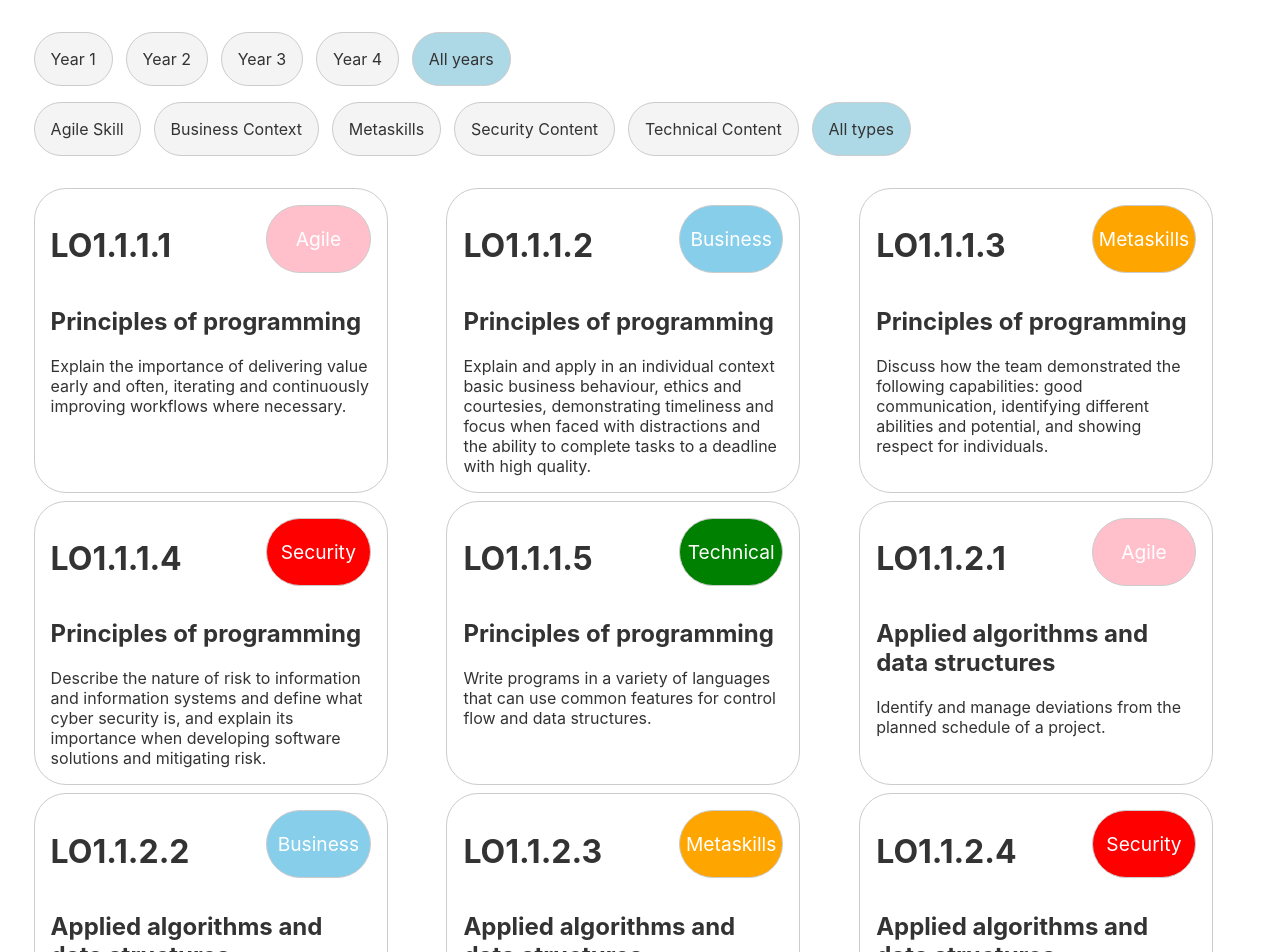
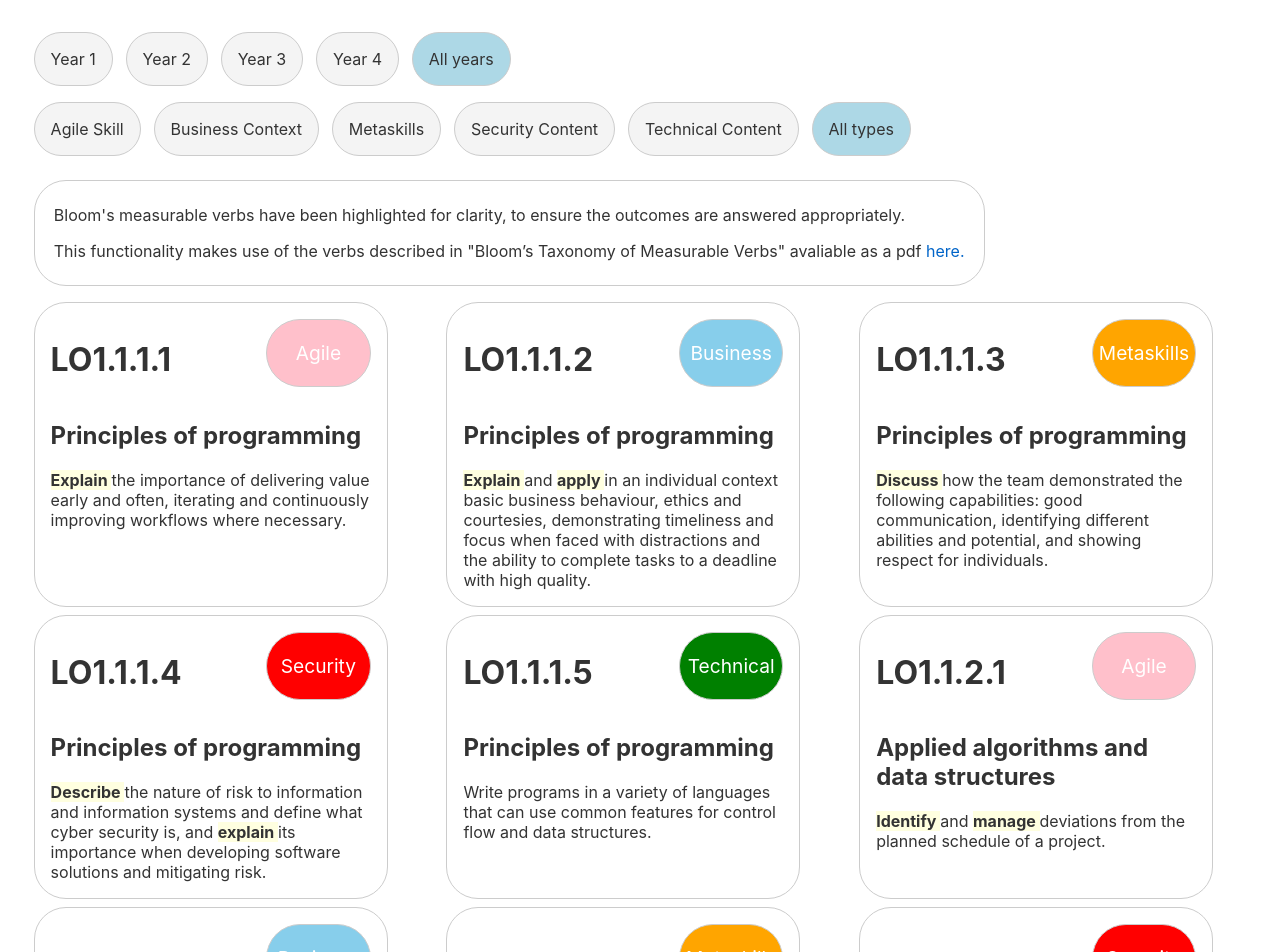
Before and after one commit to IllogicalTree/outcome-planner, a Svelte app: page / in a window 1280 px wide. Shown: the top 952 px of the page. Built offline with nearby package versions, Linux system fonts and the light colour scheme.

Commit message:
adds blooms measurable verb highlighting

```diff
--- a/src/App.svelte
+++ b/src/App.svelte
@@ -1,6 +1,7 @@
 <script>
 
 	export let all_outcomes;
+	export let all_blooms_verbs;
 
 	let outcomes = all_outcomes;
 	let yearFilter = "All";
@@ -42,6 +43,34 @@
 	];
 	let getTypeColour = (type) => 'background-color: ' + typeColors.get(type);
 
+	let allMeasurableVerbs = [];
+	let bloomsMeasurableVerbs = [];
+	let false_positive_verbs = [
+		'value',
+		'complete',
+		'rate',
+		'schedule',
+		'test',
+		'use'
+	]
+
+	all_blooms_verbs.forEach(type => bloomsMeasurableVerbs.push(...type.verbs));
+
+	for (let verb of bloomsMeasurableVerbs) {
+		if (!false_positive_verbs.includes(verb)) {
+			allMeasurableVerbs.push(verb);
+			allMeasurableVerbs.push(verb.charAt(0).toUpperCase() + verb.slice(1));
+		}
+	}
+
+	let getHighlightedText = (text) => {
+		let highlightedText = text;
+		allMeasurableVerbs.forEach(verb => {
+			highlightedText = highlightedText.replaceAll(verb + ' ', '<span style="font-weight: bold; background-color: lightyellow">' + verb + ' </span>');
+		});
+		return highlightedText;
+	}
+
 	let modules = [];
 	let all_modules = [];
 	let uniqueModules = [];
@@ -78,6 +107,10 @@
 			<button class="{moduleFilter === 'All' ? 'filterSelected' : ''}" on:click={() => filterOutcomesByModule("All")}>All modules</button>
 			{/if}
 		</div>
+		<div class="message">
+			<p>Bloom's measurable verbs have been highlighted for clarity, to ensure the outcomes are answered appropriately. <p>
+			<p>This functionality makes use of the verbs described in "Bloom’s Taxonomy of Measurable Verbs" avaliable as a pdf <a href="https://www.utica.edu/academic/Assessment/new/Blooms%20Taxonomy%20-%20Best.pdf">here.</a>  </p>
+		</div>
 		<div class="outcomes">
 			{#each outcomes as outcome}
 				<div class="outcome">
@@ -88,7 +121,7 @@
 						<span class="type" style="{getTypeColour(outcome.type)}">{outcome.type.split(" ")[0]}</span>
 					</div>
 					<h2 class="module" >{outcome.module}</h2>
-					<span class="lo_text">{outcome.lo_text}</span>
+					<span class="lo_text">{@html getHighlightedText(outcome.lo_text)}</span>
 				</div>
 			{/each}
 		</div>
@@ -153,4 +186,11 @@
 		max-width: 1920px;
 		width: 100%;
 	}
+
+	.message {
+		border: 1px solid #ccc;
+		padding: 0.5rem 1.2rem;
+		border-radius: 2em;
+		width: fit-content;
+	}
 </style>
--- /dev/null
+++ b/src/blooms-verbs.json
@@ -0,0 +1,114 @@
+[
+  {
+    "type": "knowledge",
+    "verbs": [
+      "list",
+      "name",
+      "recall",
+      "record",
+      "relate",
+      "repeat",
+      "state",
+      "tell",
+      "underline"
+    ]
+  },
+  {
+    "type": "comprehension",
+    "verbs": [
+      "compare",
+      "describe",
+      "discuss",
+      "explain",
+      "express",
+      "identify",
+      "recognise",
+      "restate",
+      "tell",
+      "translate"
+    ]
+  },
+  {
+    "type": "application",
+    "verbs": [
+      "apply",
+      "complete",
+      "construct",
+      "demonstrate",
+      "dramatize",
+      "employ",
+      "illustrate",
+      "interpret",
+      "operate",
+      "practice",
+      "schedule",
+      "sketch",
+      "use"
+    ]
+  },
+  {
+    "type": "analysis",
+    "verbs": [
+      "analyze",
+      "appraise",
+      "categorize",
+      "compare",
+      "contrast",
+      "debate",
+      "diagram",
+      "differentiate",
+      "distinguish",
+      "examine",
+      "experiment",
+      "inspect",
+      "inventory",
+      "question",
+      "test"
+    ]
+  },
+  {
+    "type": "synthesis",
+    "verbs": [
+      "arrange",
+      "assemble",
+      "collect",
+      "combine",
+      "comply",
+      "compose",
+      "construct",
+      "create",
+      "design",
+      "devise",
+      "formulate",
+      "manage",
+      "organize",
+      "plan",
+      "prepare",
+      "propose",
+      "setup"
+    ]
+  },
+  {
+    "type": "evaluation",
+    "verbs": [
+      "appraise",
+      "argue",
+      "assess",
+      "choose",
+      "compare",
+      "conclude",
+      "estimate",
+      "evaluate",
+      "interpret",
+      "judge",
+      "justify",
+      "measure",
+      "rate",
+      "revise",
+      "score",
+      "select",
+      "support",
+      "value"
+    ]
+  }
+]
--- a/src/main.js
+++ b/src/main.js
@@ -1,11 +1,13 @@
 import App from './App.svelte';
 
 import * as outcomes from './outcomes.json';
+import * as bloomsVerbs from './blooms-verbs.json';
 
 const app = new App({
 	target: document.body,
 	props: {
-		all_outcomes: outcomes.default
+		all_outcomes: outcomes.default,
+		all_blooms_verbs: bloomsVerbs.default
 	}
 });
 
```
